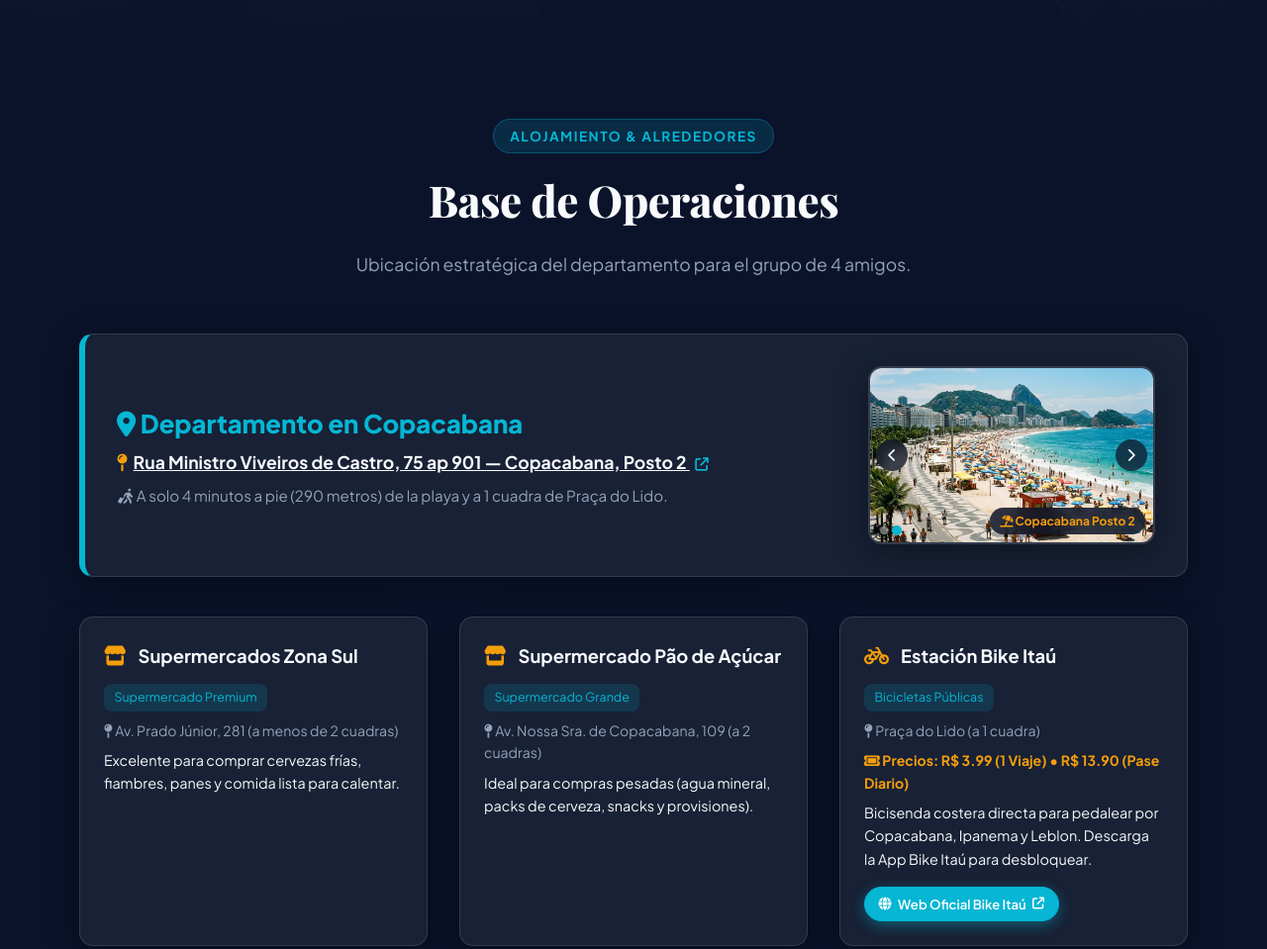
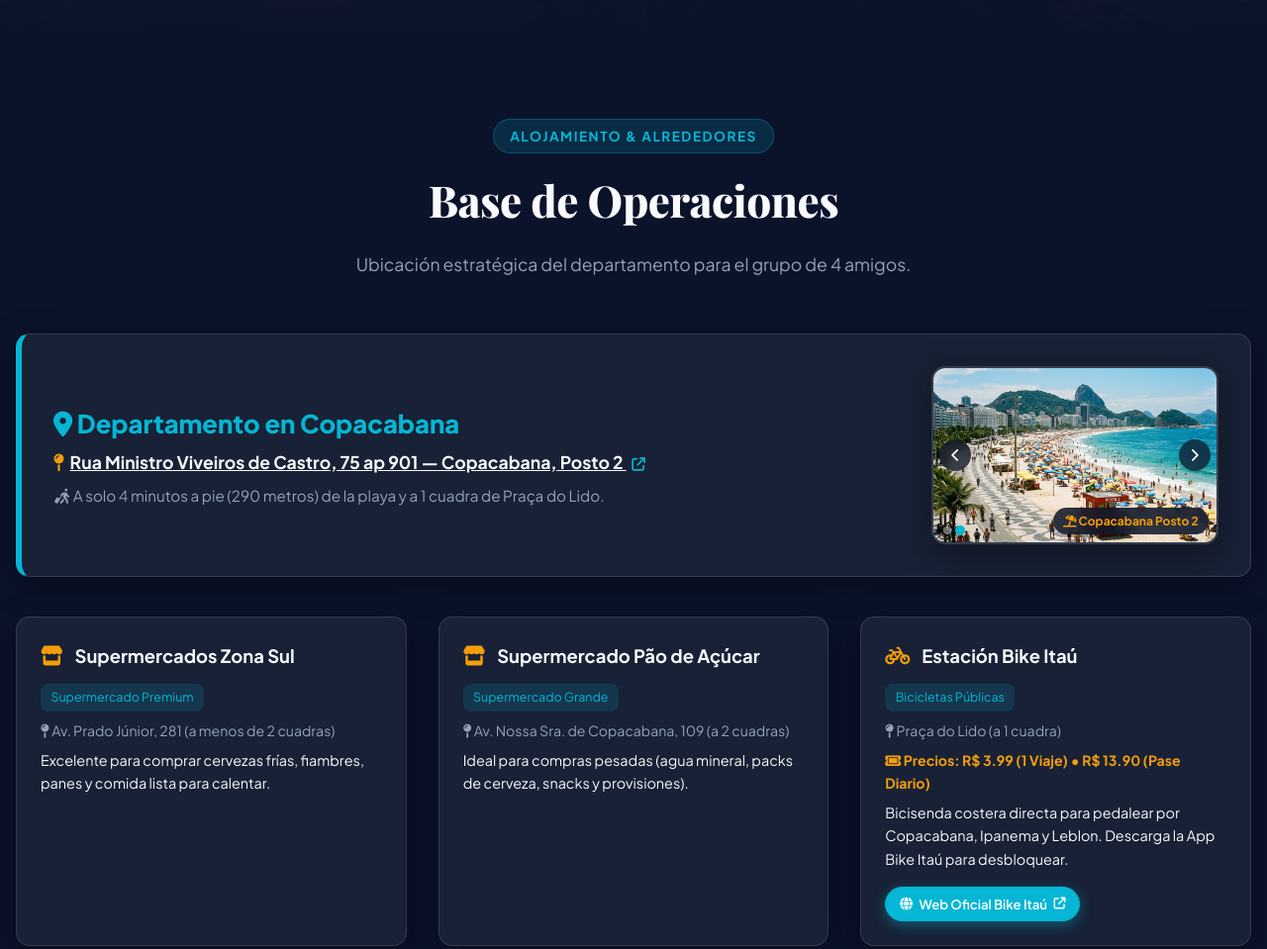
Before and after one commit to fibarra2378/WebRioJaneiro, a plain HTML site: page index.html in a window 1280 px wide. Shown: the part 760-1719 px from the top of the page at 99% size. Drawn offline with nearby package versions, Linux system fonts and the light colour scheme; a web font is replaced by a local one.

Commit message:
fix: revision exhaustiva Mobile-First de contenedores, tarjetas glassmorphism, grillas y botones de accion

```diff
--- a/css/styles.css
+++ b/css/styles.css
@@ -94,28 +94,13 @@ img {
   object-fit: cover;
 }
 
-/* Container */
+/* Container Mobile-First */
 .container {
-  width: 90%;
+  width: 100%;
   max-width: 1280px;
   margin: 0 auto;
   padding: 0 1rem;
-}
-
-/* Custom Scrollbar */
-::-webkit-scrollbar {
-  width: 10px;
-}
-::-webkit-scrollbar-track {
-  background: var(--bg-primary);
-}
-::-webkit-scrollbar-thumb {
-  background: var(--bg-secondary);
-  border-radius: var(--radius-full);
-  border: 2px solid var(--bg-primary);
-}
-::-webkit-scrollbar-thumb:hover {
-  background: var(--accent-teal);
+  box-sizing: border-box;
 }
 
 /* Glassmorphism Card Style */
@@ -126,6 +111,9 @@ img {
   border: 1px solid var(--glass-border);
   box-shadow: var(--glass-shadow);
   border-radius: var(--radius-md);
+  box-sizing: border-box;
+  overflow: hidden;
+  max-width: 100%;
   transition: transform var(--transition-fast), box-shadow var(--transition-fast), border-color var(--transition-fast);
 }
 
```
Also changed, not shown: tests/defects_report.md (+1 -1 lines), tests/qa_report.md (+1 -1 lines).
